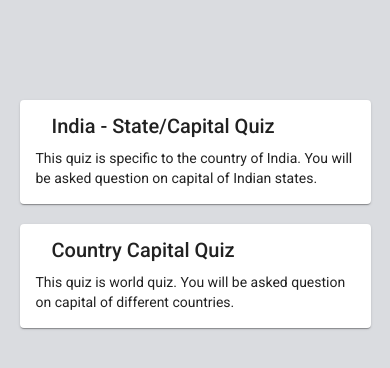
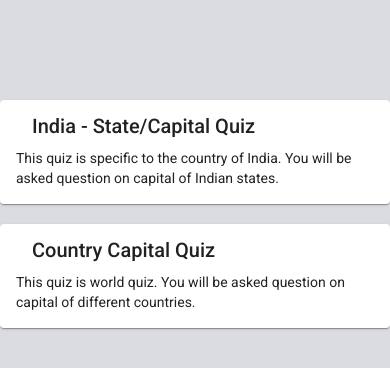
Before and after one commit to riteshwaghela/quiz, an Angular app: page /quiz/ in a window 390 px wide. Shown: the top 368 px of the page. Built offline with nearby package versions, Linux system fonts and the light colour scheme.

Commit message:
Style updates

```diff
--- a/src/app/app.component.scss
+++ b/src/app/app.component.scss
@@ -1,11 +1,7 @@
 .app-quiz {
-    width: 40%;
-    margin: 0 auto;
-    margin-top: 100px;
+  align-items: center;
+  display: flex;
+  flex-wrap: wrap;
+  justify-content: center;
+  margin-top: 100px;
 }
-
-@media only screen and (max-width: 600px) {
-    .app-quiz {
-      width: 90%;
-    }
-  }
--- a/src/app/india-state-capital.quiz.ts
+++ b/src/app/india-state-capital.quiz.ts
@@ -52,7 +52,7 @@ export const quiz = {
             correctAnswer: 'Jaipur'
         },
         {
-            question: 'Which is the capital of Tamilndu?',
+            question: 'Which is the capital of Tamilnadu?',
             options: ['Chennai', 'Ooty', 'Madurai', 'Vellore'],
             correctAnswer: 'Chennai'
         },
--- a/src/app/quiz/quiz.type.component.scss
+++ b/src/app/quiz/quiz.type.component.scss
@@ -5,7 +5,7 @@
 }
 
 .quiz-type-card {
-    max-width: 400px;
+    // max-width: 400px;
     margin-bottom: 20px;
     cursor: pointer;
   }
```
